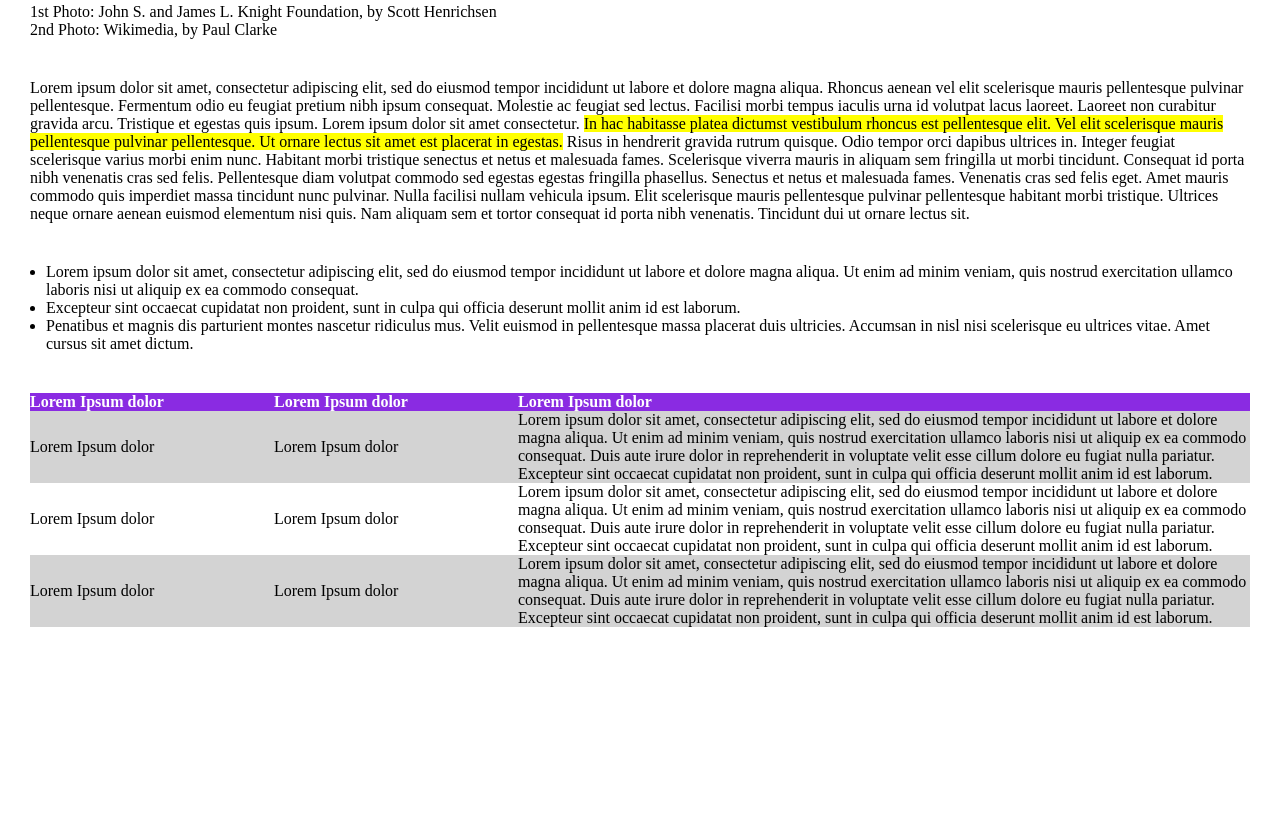
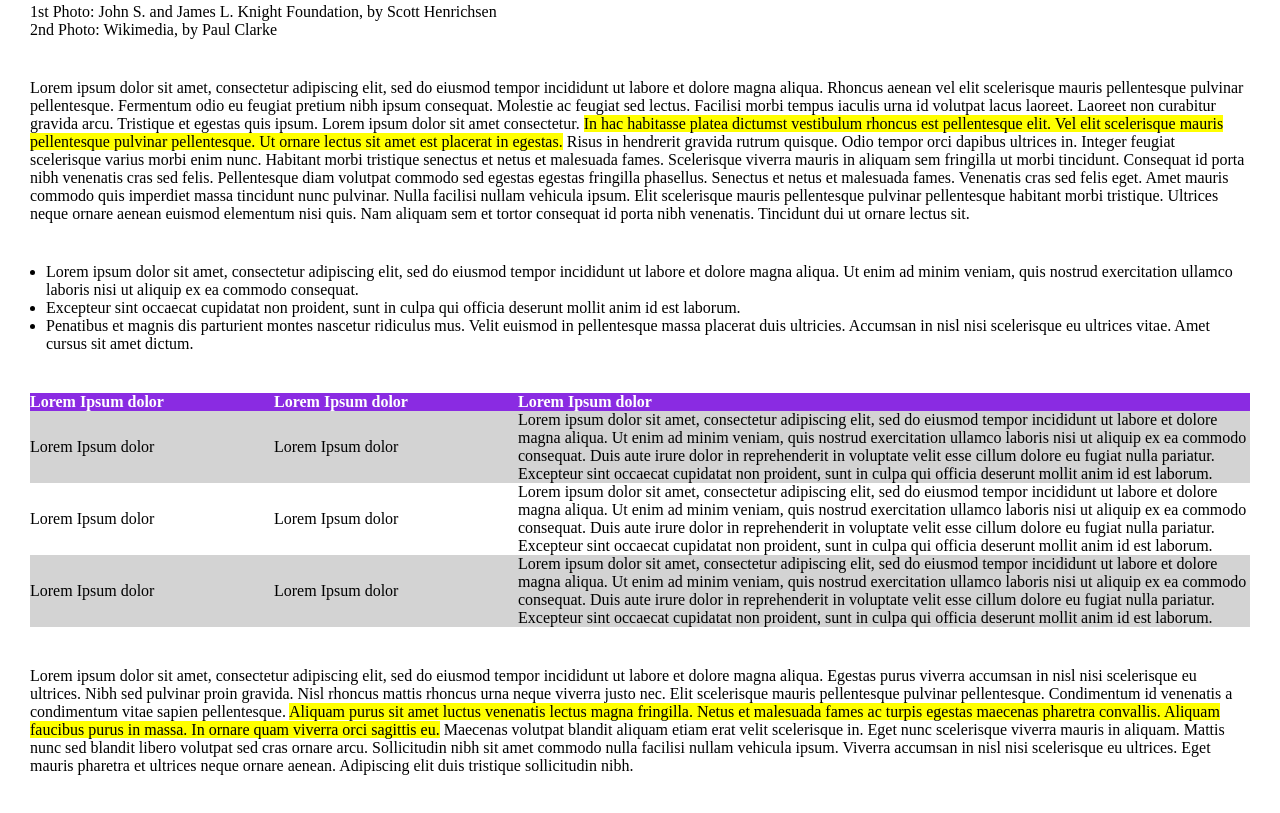
Before and after one commit to MicheleFranciolapilla/html-css-booleaner, a plain HTML site: page index.html in a window 1280 px wide. Shown: the part 968-1781 px from the top of the page. Before the commit the page ends 1635 px from the top, so only its background shows below. Drawn offline with Linux system fonts and the light colour scheme.

Commit message:
Seconda sezione paragrafo/testo in evidenza

```diff
--- a/index.html
+++ b/index.html
@@ -97,6 +97,11 @@
             </table>
         </section>
 
+        <!-- Seconda sezione con paragrafo e testo in evidenza -->
+        <section>
+            <p>Lorem ipsum dolor sit amet, consectetur adipiscing elit, sed do eiusmod tempor incididunt ut labore et dolore magna aliqua. Egestas purus viverra accumsan in nisl nisi scelerisque eu ultrices. Nibh sed pulvinar proin gravida. Nisl rhoncus mattis rhoncus urna neque viverra justo nec. Elit scelerisque mauris pellentesque pulvinar pellentesque. Condimentum id venenatis a condimentum vitae sapien pellentesque. <mark>Aliquam purus sit amet luctus venenatis lectus magna fringilla. Netus et malesuada fames ac turpis egestas maecenas pharetra convallis. Aliquam faucibus purus in massa. In ornare quam viverra orci sagittis eu.</mark>  Maecenas volutpat blandit aliquam etiam erat velit scelerisque in. Eget nunc scelerisque viverra mauris in aliquam. Mattis nunc sed blandit libero volutpat sed cras ornare arcu. Sollicitudin nibh sit amet commodo nulla facilisi nullam vehicula ipsum. Viverra accumsan in nisl nisi scelerisque eu ultrices. Eget mauris pharetra et ultrices neque ornare aenean. Adipiscing elit duis tristique sollicitudin nibh.</p>
+        </section>
+
     </main>
 
     <footer></footer>
```
